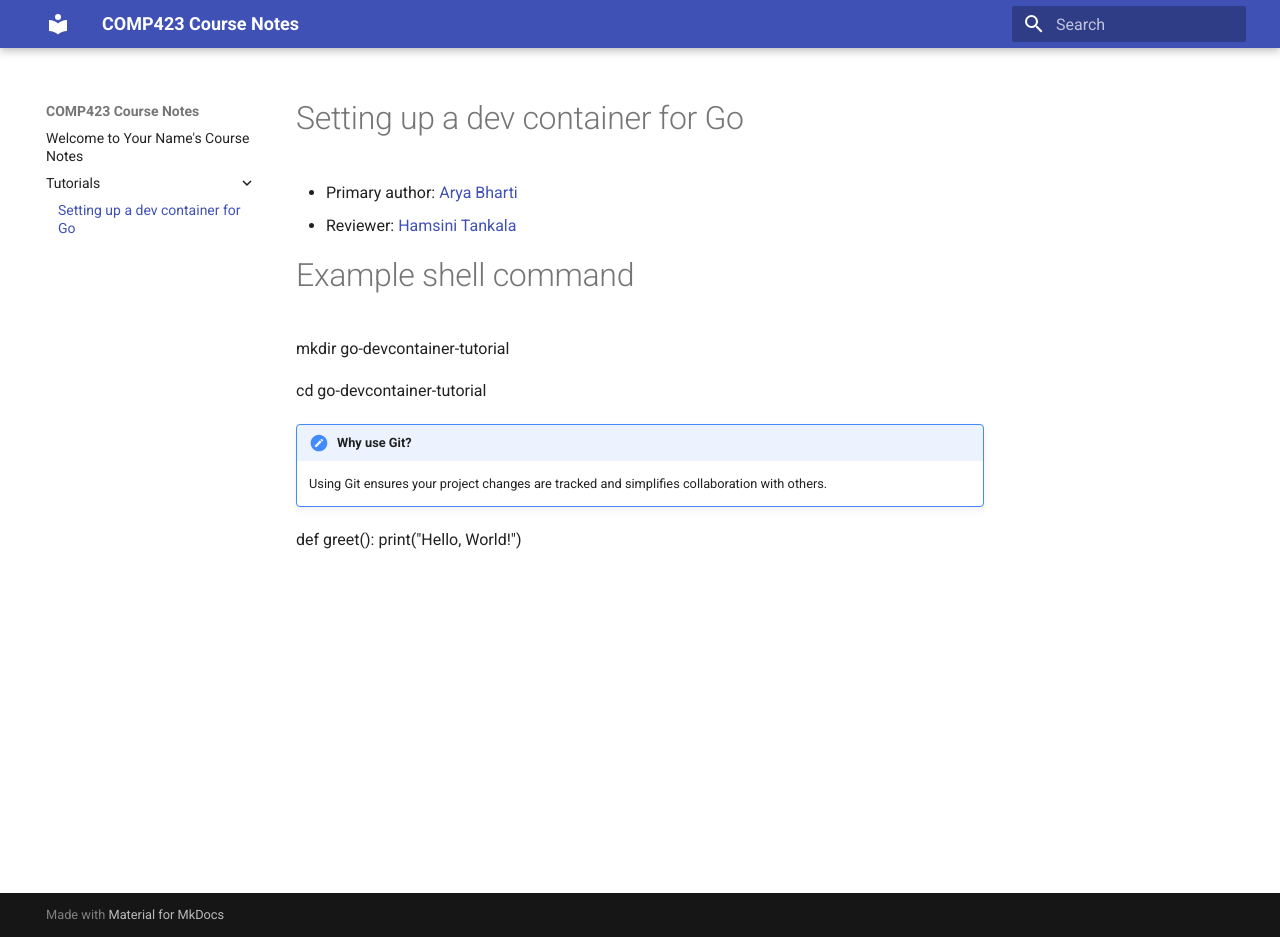
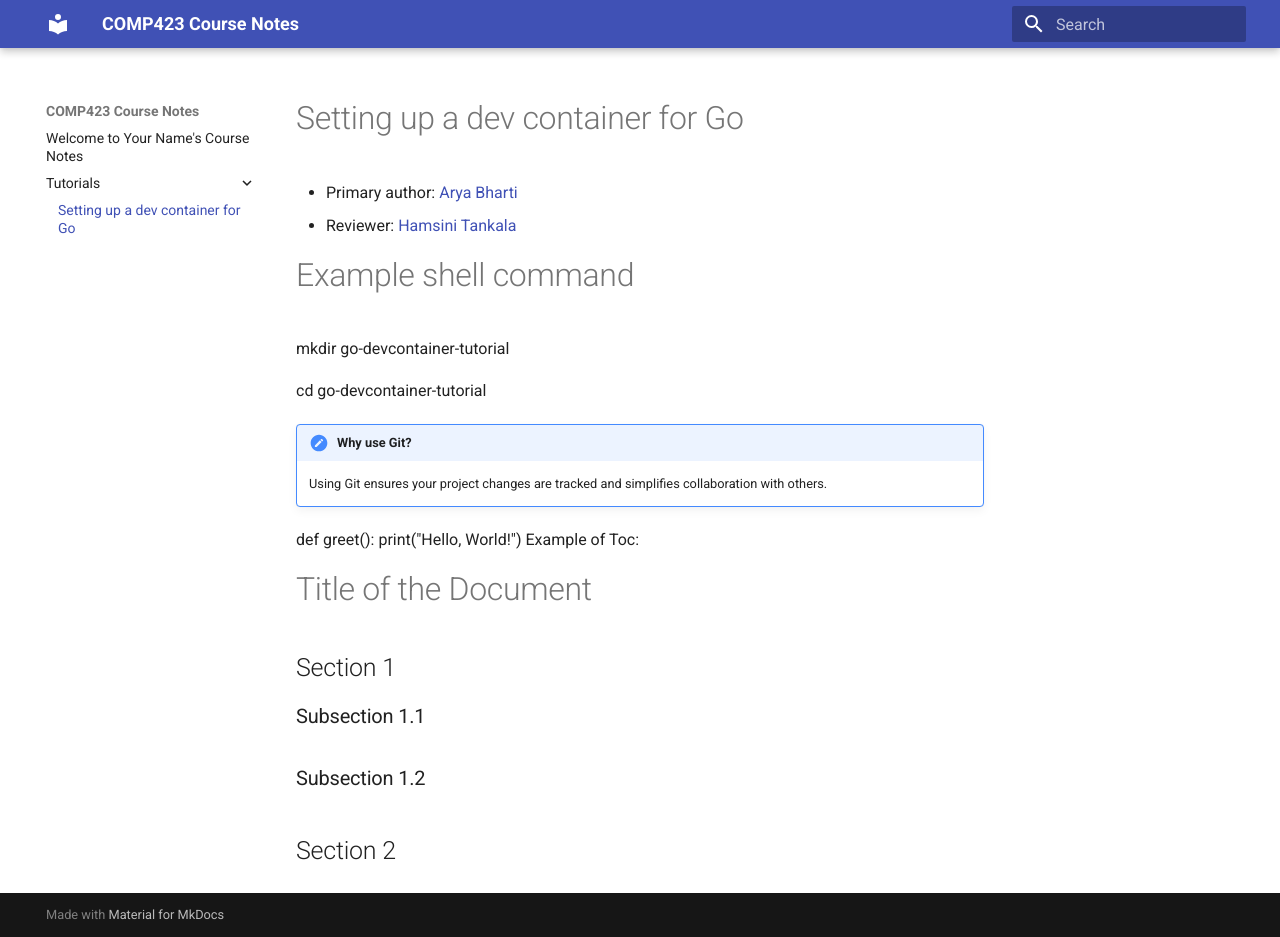
Before and after one commit to abharti-cmd/comp423-course-notes, an MkDocs documentation site: the page built from docs/tutorials/go-setup.md, in a window 1280 px wide and 937 px high. Built offline with MkDocs 1.6.1 and Material for MkDocs 9.7.7, drawn with Linux system fonts in a browser that asks for light colours.

Commit message:
Added markdown extention toc

```diff
--- a/docs/tutorials/go-setup.md
+++ b/docs/tutorials/go-setup.md
@@ -14,3 +14,12 @@
 
 def greet():
     print("Hello, World!")
+Example of Toc:
+
+# Title of the Document
+
+## Section 1
+### Subsection 1.1
+### Subsection 1.2
+
+## Section 2
--- a/mkdocs.yml
+++ b/mkdocs.yml
@@ -5,3 +5,4 @@
 markdown_extensions:
   - codehilite        # Add's syntax highlighting for code blocks
   - admonition        # Callouts for notes, warnings, etc.
+  - toc               # Table of contents
```
